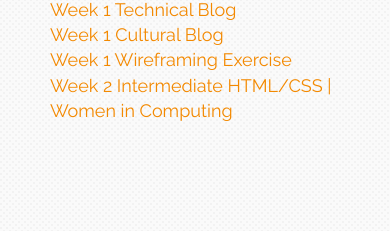
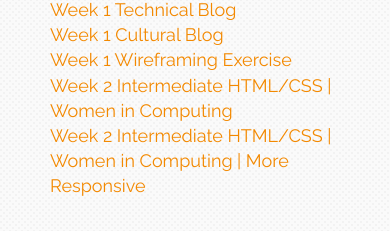
Before and after one commit to gannoncurran/gannoncurran.github.io, a plain HTML site: page index.html in a window 390 px wide. Shown: the part 343-574 px from the top of the page. Drawn offline with Linux system fonts and the light colour scheme.

Commit message:
added link to responsive page exercise

```diff
--- a/index.html
+++ b/index.html
@@ -20,6 +20,7 @@ if (location.host == "")
 		<li><a href="unit1_projects/week1_cultural_blog.html" target="_top">Week 1 Cultural Blog</a></li>
 		<li><a href="unit1_projects/wireframe_sites.html" target="_top">Week 1 Wireframing Exercise</a></li>
 		<li><a href="http://gannoncurran.github.io/unit1_projects/class1/practice/" target="_top">Week 2 Intermediate HTML/CSS | Women in Computing</a></li>
+		<li><a href="http://gannoncurran.github.io/unit1_projects/class1/practice_responsive/" target="_top">Week 2 Intermediate HTML/CSS | Women in Computing | More Responsive</a></li>
 	</ul>
 </body>
 </html>
```
